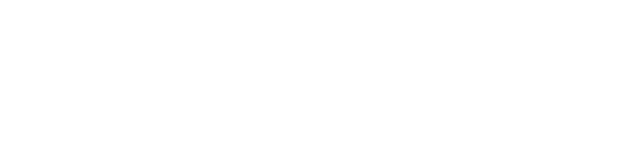
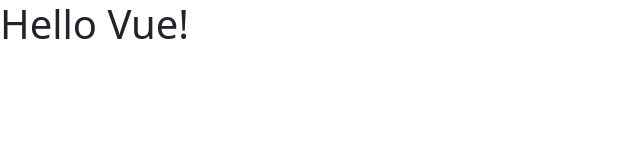
Before and after one commit to AngeloC89/vue-hello, a plain HTML site: page index.html in a window 1280 px wide. Shown: the whole page, without its empty margins (0-640 px from the left). Drawn offline with nearby package versions, Linux system fonts and the light colour scheme.

Commit message:
add h1 with a message

```diff
--- a/index.html
+++ b/index.html
@@ -19,7 +19,7 @@
 <body>
 
     <div id="app">
-
+        <h1>{{ message }}</h1>
 
     </div>
 
--- a/js/script.js
+++ b/js/script.js
@@ -6,7 +6,7 @@ const { createApp } = Vue
 createApp({
   data() {
     return {
-
+      message: 'Hello Vue!',
     }
   }
 
```
